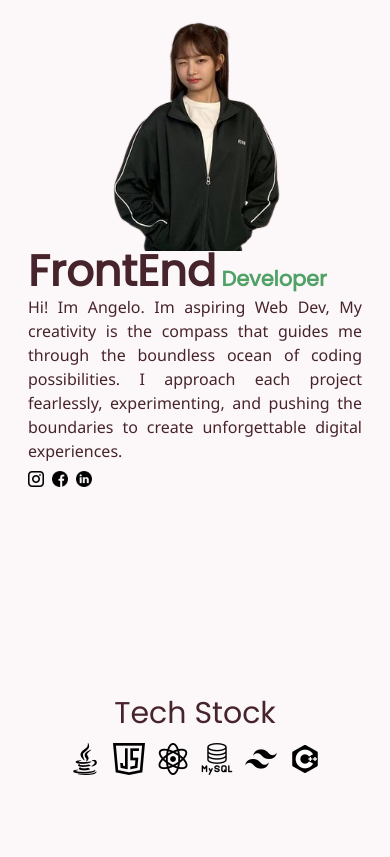
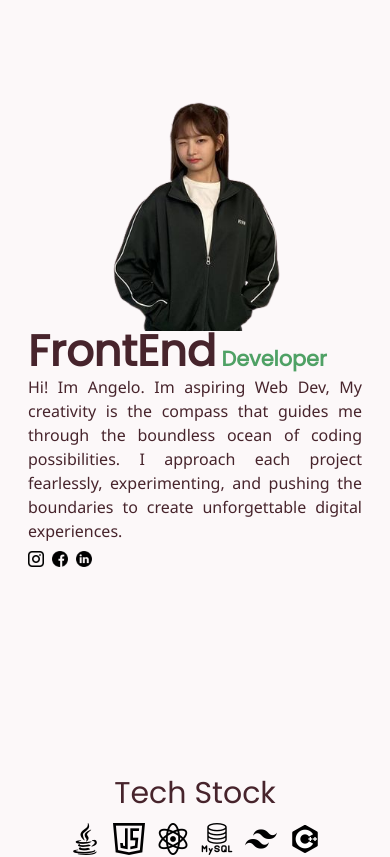
Before and after one commit to Angelo-misuhara/Portfolio2-react, a React (Vite) app: page / in a window 390 px wide. Shown: the top 857 px of the page. Built offline with nearby package versions, Linux system fonts and the light colour scheme.

Commit message:
modified

```diff
--- a/src/App.css
+++ b/src/App.css
@@ -5,7 +5,7 @@ body {
 @media screen and (max-width: 498px) {
   #mainpageIntro {
     margin: 0;
-    padding-top: 1rem;
+    margin-top: 1rem;
     justify-content: center;
     flex-direction: column-reverse;
   }
```
